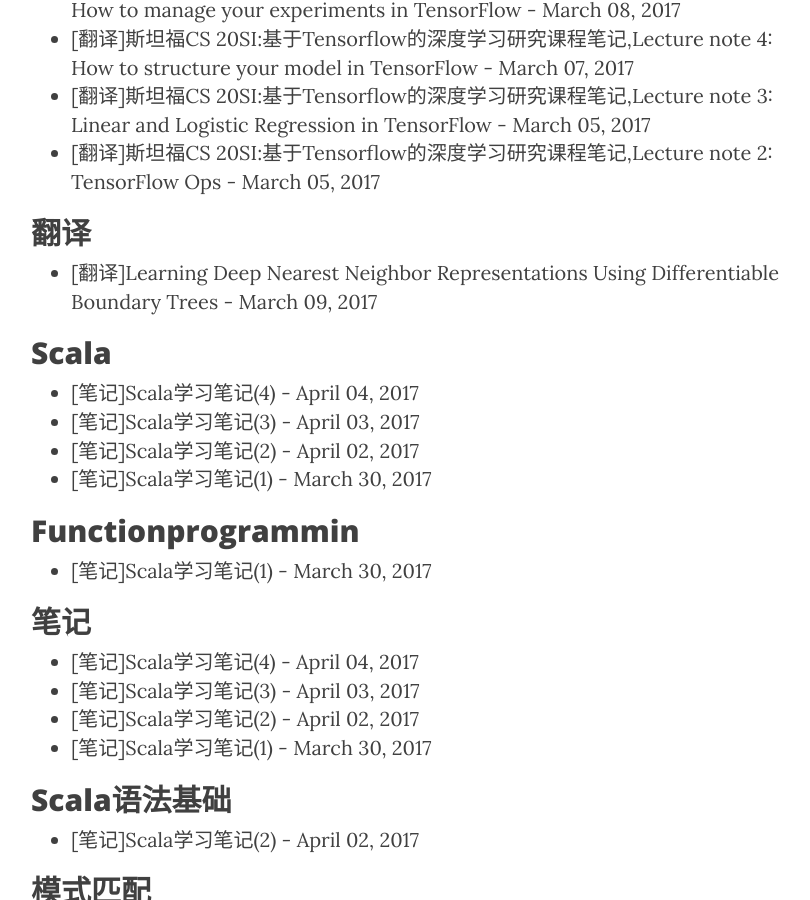
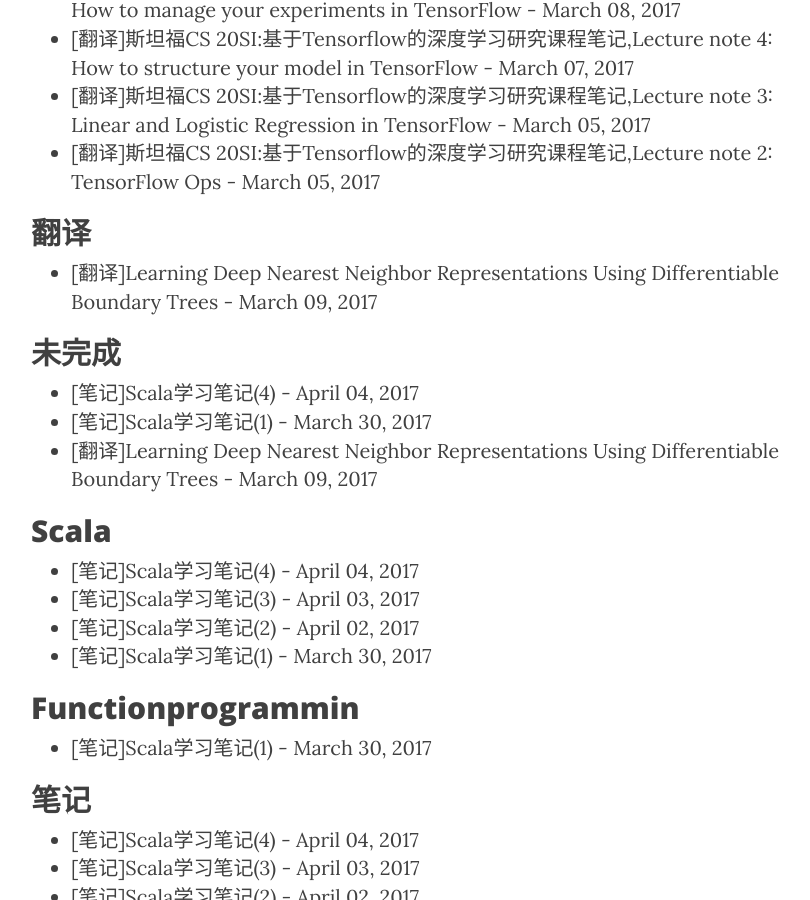
Before and after one commit to wineway/wineway.github.io, a Jekyll site: the page built from search/index.html, in a window 1280 px wide and 900 px high, scrolled down 1251 px. Shown: the whole window, without its empty margins (234-1044 px from the left). Built offline with Jekyll 4.4.1, drawn with Linux system fonts in a browser that asks for light colours; nearby versions of some CDN libraries.

Commit message:
add tags

```diff
--- a/_posts/2017-3-30-1.markdown
+++ b/_posts/2017-3-30-1.markdown
@@ -2,7 +2,7 @@
 layout:     post
 title:      "[笔记]Scala学习笔记(1)"
 author:     wineway
-tags: 		Scala FunctionProgrammin 笔记
+tags: 		Scala FunctionProgrammin 笔记 未完成
 subtitle:   Scala函数式编程(1)
 category:  project1
 visualworkflow: true
--- a/_posts/2017-3-9-6.markdown
+++ b/_posts/2017-3-9-6.markdown
@@ -2,7 +2,7 @@
 layout:     post
 title:      "[翻译]Learning Deep Nearest Neighbor Representations Using Differentiable Boundary Trees"
 author:     wineway
-tags: 		翻译
+tags: 		翻译 未完成
 subtitle:   可微分界树深度最近邻表示学习——用深度学习构造高效、可解释的最近邻分类树
 category:  project1
 visualworkflow: true
--- a/_posts/2017-4-4-1.markdown
+++ b/_posts/2017-4-4-1.markdown
@@ -2,7 +2,7 @@
 layout:     post
 title:      "[笔记]Scala学习笔记(4)"
 author:     wineway
-tags: 		Scala 隐式(implicit) 笔记
+tags: 		Scala 隐式(implicit) 笔记 未完成
 subtitle:   Scala隐式详解
 category:  project1
 visualworkflow: true
```
